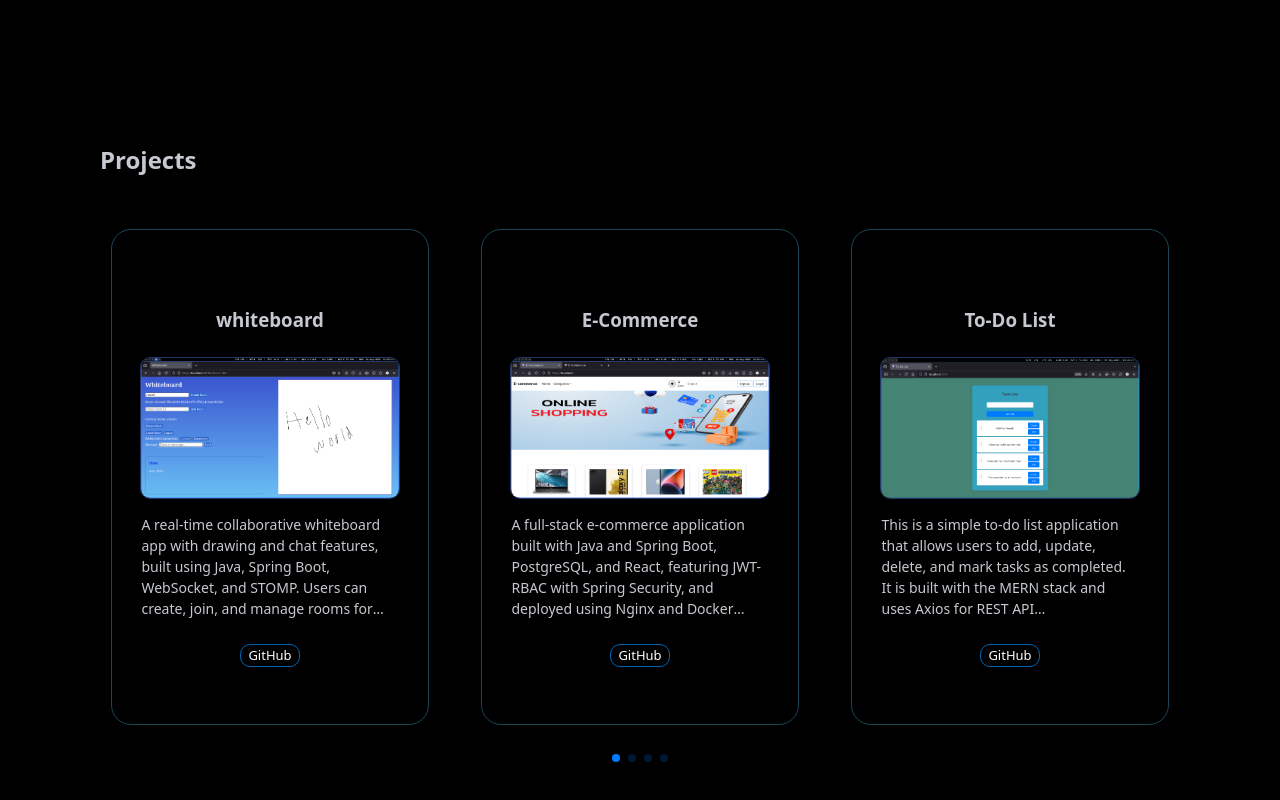
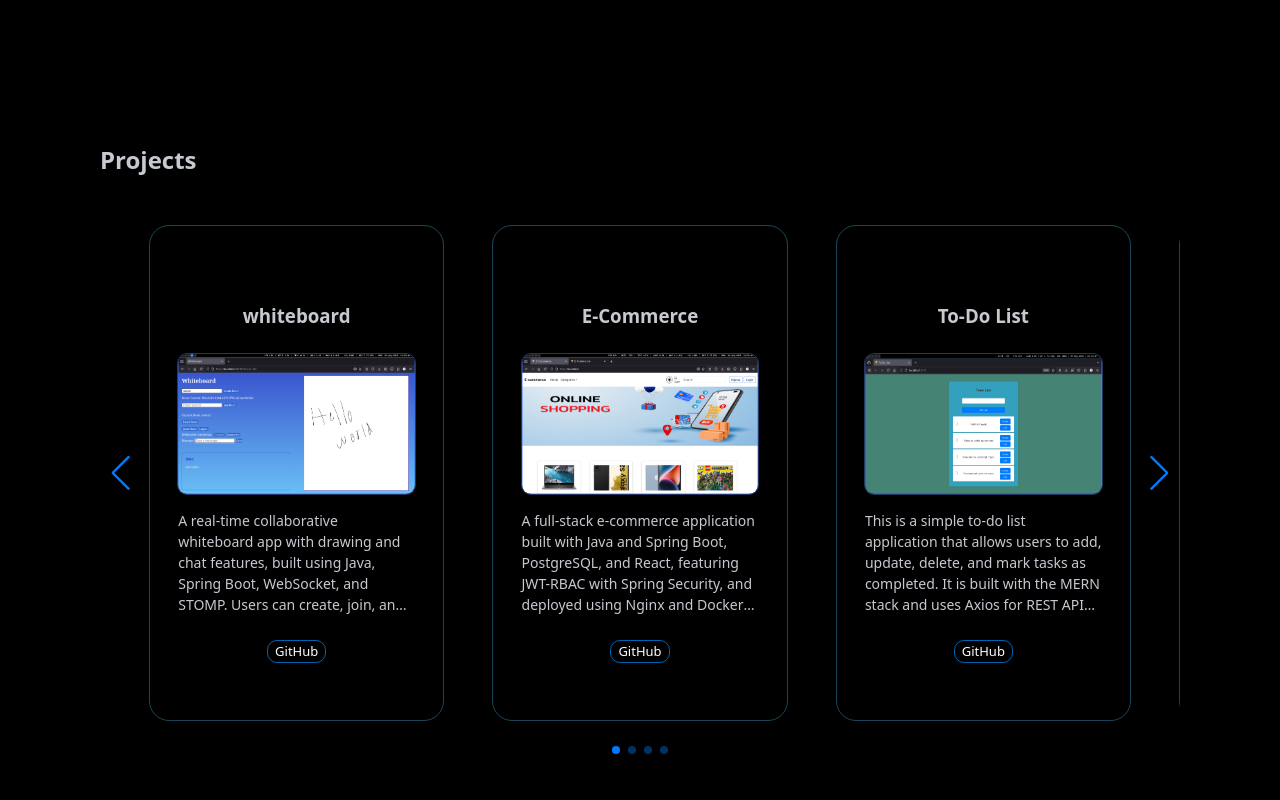
Before and after one commit to yogeshwaran99/portfolio, a React (Vite) app: page / in a window 1280 px wide. Shown: the part 1562-2362 px from the top of the page. Built offline with nearby package versions, Linux system fonts and the light colour scheme.

Commit message:
Update projects: custom styles for swiper js

```diff
--- a/src/components/Projects/Projects.jsx
+++ b/src/components/Projects/Projects.jsx
@@ -3,9 +3,10 @@ import IMG2 from "../../assets/ecommerce.png";
 import IMG3 from "../../assets/to_do_list.png";
 import IMG4 from "../../assets/snakegame.png";
 import {Swiper, SwiperSlide} from "swiper/react";
-import {Pagination} from "swiper/modules";
+import {Pagination, Navigation} from "swiper/modules";
 import "swiper/css";
 import "swiper/css/pagination";
+import "swiper/css/navigation";
 import "./projects.css";
 
 function Projects() {
@@ -50,10 +51,11 @@ function Projects() {
       <h1 className="projects-heading">Projects</h1>
       <div className="card-container">
         <Swiper
-          modules={[Pagination]}
+          modules={[Pagination, Navigation]}
           pagination={{clickable: true}}
           spaceBetween={30}
           loop={true}
+          navigation={window.innerWidth > 768}
           breakpoints={{
             0: {
               slidesPerView: 1,
--- a/src/components/Projects/projects.css
+++ b/src/components/Projects/projects.css
@@ -1,6 +1,8 @@
 .projects-section {
   padding: 0 10%;
   height: 100vh;
+  --swiper-pagination-bullet-inactive-opacity:0.4;
+  --swiper-navigation-size:35px;
 }
 
 .projects-heading {
@@ -56,6 +58,7 @@
   background-color:#007aff;
 }
 
+
 @media screen and (min-width: 600px){
 
   .projects-section{
@@ -74,4 +77,8 @@
     padding: 15px;
   }
 
+  .projects-section .swiper {
+    padding: 0 40px;
+  }
+
 }
```
